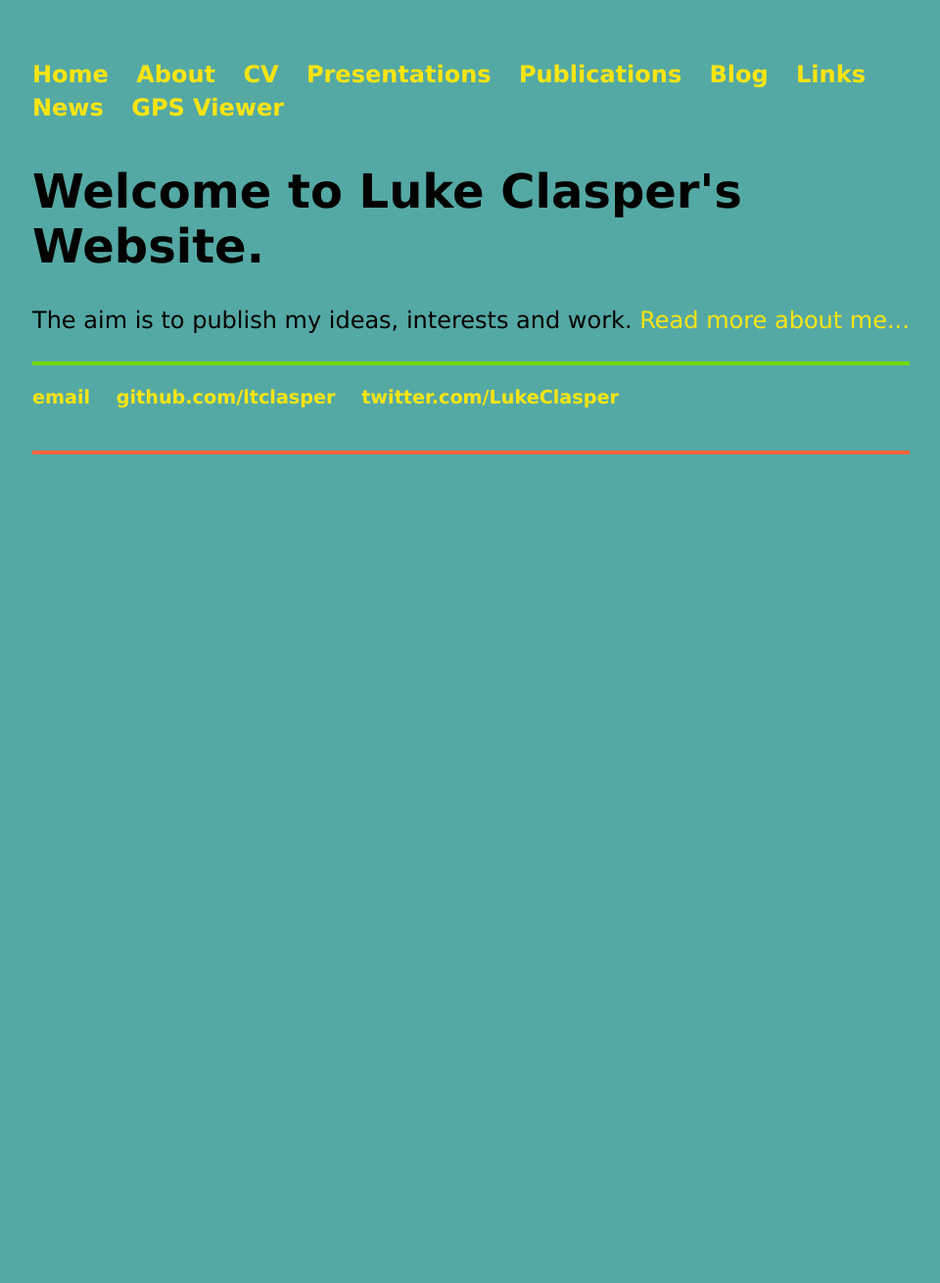
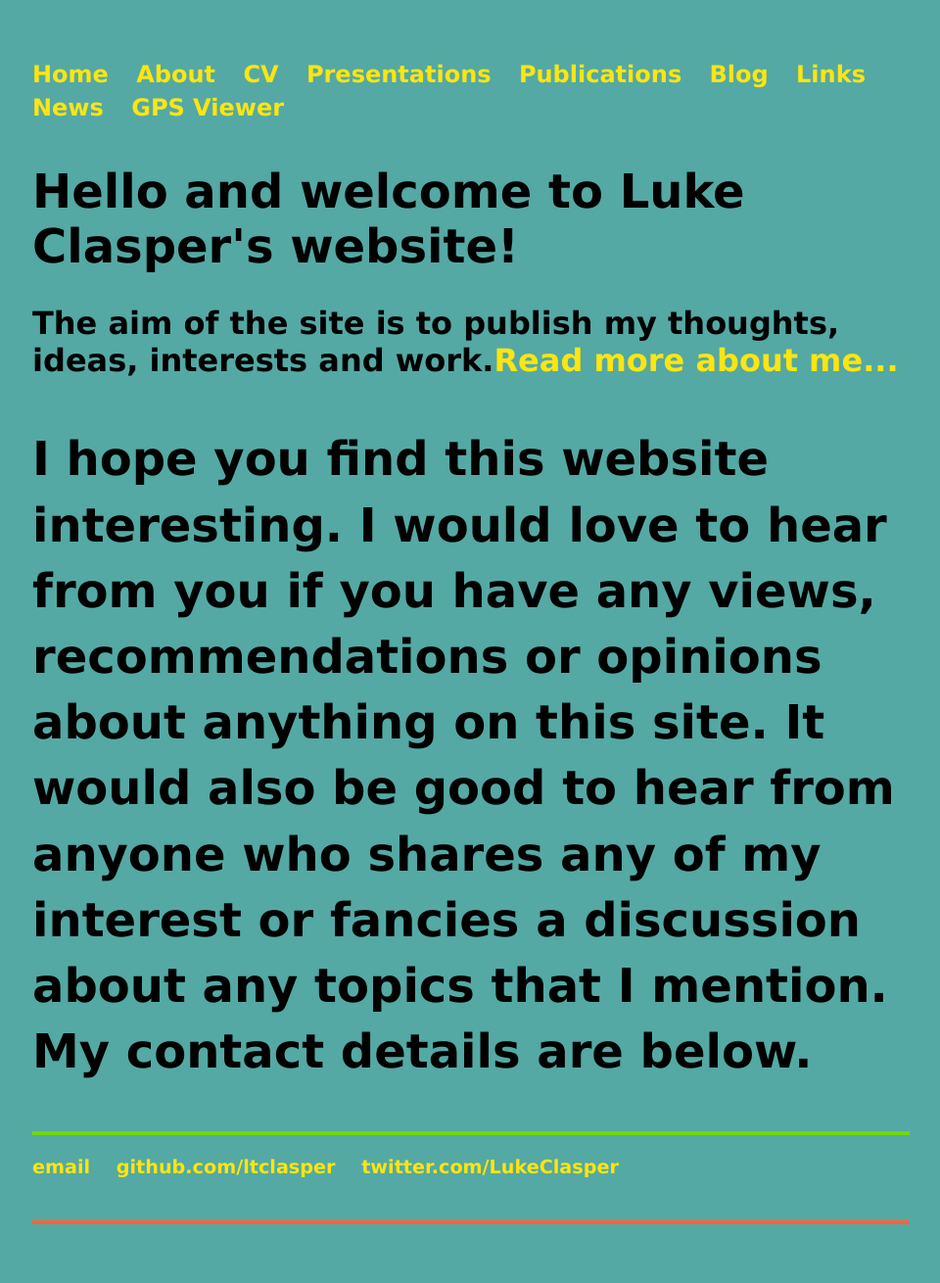
Before and after one commit to ltclasper/ltclasper.github.io, a Jekyll site: the page built from index.html, in a window 1280 px wide. Shown: the whole page at 98% size, without its empty margins (159-1119 px from the left). Built offline with Jekyll 4.4.1, drawn with Linux system fonts in a browser that asks for light colours; before the commit the page ends 900 px from its top, so only the background shows below that.

Commit message:
Update index.html

```diff
--- a/index.html
+++ b/index.html
@@ -3,6 +3,7 @@ layout: default
 title: Luke Clasper
 ---
 <div class="blurb">
-	<h1>Welcome to Luke Clasper's Website.</h1>
-	<p>The aim is to publish my ideas, interests and work. <a href="/about">Read more about me...</a></p>
+	<h1>Hello and welcome to Luke Clasper's website!</h1>
+	<h2>The aim of the site is to publish my thoughts, ideas, interests and work.<a href="/about">Read more about me...</a></hd>
+	<p>I hope you find this website interesting. I would love to hear from you if you have any views, recommendations or opinions about anything on this site. It would also be good to hear from anyone who shares any of my interest or fancies a discussion about any topics that I mention. My contact details are below.</p>
 </div><!-- /.blurb -->
```
